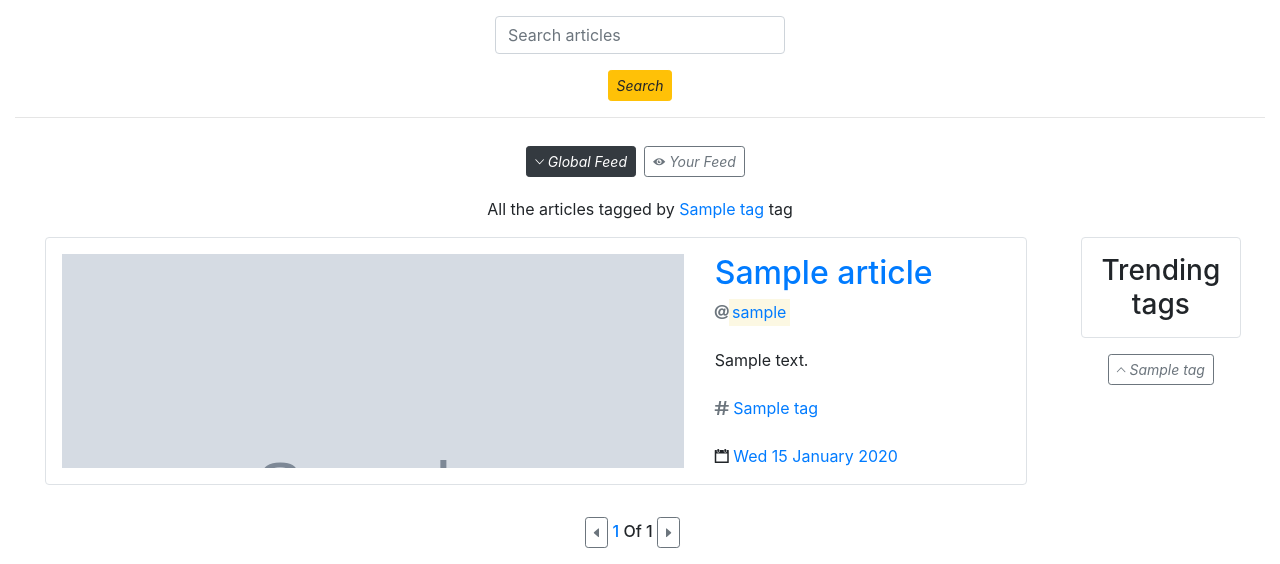
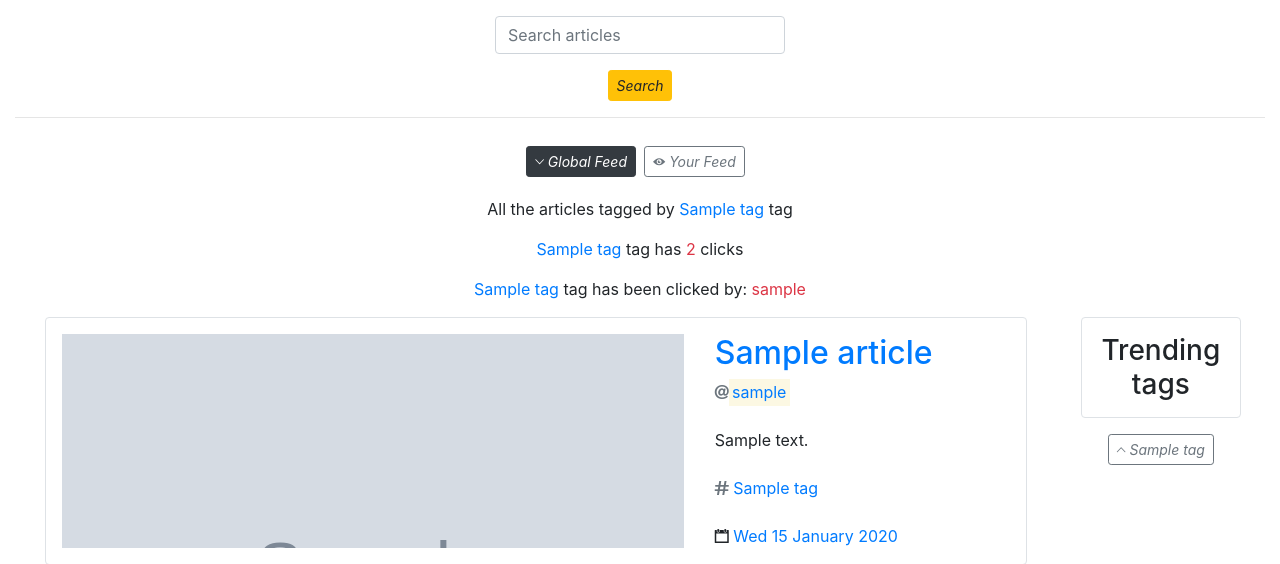
Before and after one commit to aightmunam/Articulate, a Django app: a page that uses templates/articles/list.html in a window 1280 px wide. Shown: the part 57-621 px from the top of the page. Run offline with Django 3.2, Linux system fonts and the light colour scheme; a user stored in the database is signed in; tables that the repository leaves empty hold one stand-in row (values such as "Sample post"); grey boxes marked "Sample" are stand-in pictures; some libraries are stand-ins or nearby versions; some web fonts are replaced.

Commit message:
Add Django signal to calculate tag_click history

```diff
--- a/articles/__init__.py
+++ b/articles/__init__.py
@@ -0,0 +1 @@
+default_app_config = 'articles.apps.ArticlesConfig'
--- a/articles/models.py
+++ b/articles/models.py
@@ -1,13 +1,14 @@
+import os
+
 from django.db import models
 from django.contrib.auth.models import User
 from django.db.models import Count
 from django_extensions.db.fields import AutoSlugField
 from django.conf import settings
 
+from .signals import tag_click
 
-import os
 
-# Create your models here.
 class Article(models.Model):
     title = models.CharField(max_length=100)
     slug = AutoSlugField(('slug'), max_length=50, unique=True, populate_from=('title',))
@@ -45,11 +46,23 @@ class Article(models.Model):
 class Tag(models.Model):
     name = models.CharField(max_length=25, unique=True)
     slug = AutoSlugField(('slug'), max_length=25, populate_from=('name',))
+    click_count = models.IntegerField(default=0)
+    clicked_by_profile = models.ManyToManyField(settings.AUTH_USER_MODEL,
+                                                related_name='tags_clicked',
+                                                blank=True)
     created_at = models.DateTimeField(auto_now_add=True)
     updated_at = models.DateTimeField(auto_now=True)
 
     def __str__(self):
         return self.name
+
+    def increase_click_count(self):
+        self.click_count += 1
+        self.save()
+
+    def add_profile_to_clicked(self, Profile):
+        self.clicked_by_profile.add(Profile)
+        self.save()
 
 
 class Comment(models.Model):
@@ -66,12 +79,8 @@ class Comment(models.Model):
     created_at = models.DateTimeField(auto_now_add=True)
     updated_at = models.DateTimeField(auto_now=True)
 
-
     class Meta:
         ordering = ('created_at',)
 
     def __str__(self):
         return "Comment by {} on {}".format(self.author, self.article)
-
-    def favorite_article(self, username):
-        pass
--- /dev/null
+++ b/articles/receivers.py
@@ -0,0 +1,10 @@
+from django.dispatch import receiver
+
+from .signals import tag_click
+
+@receiver(tag_click)
+def update_tag_click_status(sender, tag, profile, **kwargs):
+    if tag:
+        tag.increase_click_count()
+        if profile:
+            tag.add_profile_to_clicked(profile)
--- /dev/null
+++ b/articles/signals.py
@@ -0,0 +1,3 @@
+from django.dispatch import Signal
+
+tag_click = Signal(providing_args=["tag", "profile"])
--- a/articles/views.py
+++ b/articles/views.py
@@ -1,22 +1,24 @@
+import collections
+
 from django.shortcuts import render, get_object_or_404, redirect
 from django.http import HttpResponse, Http404, JsonResponse
 from django.db.models import Count
 from django.db.models.query import QuerySet
-from django.core.paginator import Paginator, EmptyPage,\
-    PageNotAnInteger
+from django.core.paginator import Paginator, EmptyPage, PageNotAnInteger
 from django.conf import settings
 from django.contrib.auth.decorators import login_required
 from django.contrib.postgres.search import TrigramSimilarity
-
-import collections
+from django.dispatch import receiver
 
 from profiles.models import Profile
 from .models import Article, Tag, Comment
+from .signals import tag_click
 from .forms import ArticleForm, CommentForm, SearchForm
 
-# Create your views here.
+
 def aritcle_index(request):
     return redirect("articles:article_list")
+
 
 def article_list(request, tag_slug=None, local=False):
     feed_articles = None
@@ -60,7 +62,6 @@ def article_list(request, tag_slug=None, local=False):
     else:
         top_five_most_popular_tags = []
 
-
     search_form = SearchForm()
     tag = None
     query = None
@@ -76,6 +77,7 @@ def article_list(request, tag_slug=None, local=False):
 
         if tag_slug:
             tag = get_object_or_404(Tag, slug=tag_slug)
+            tag_click.send(sender=Tag, tag=tag, profile=request.user)
             feed_articles = feed_articles.filter(tags__in=[tag])
 
         paginator = Paginator(feed_articles, 4)
@@ -94,6 +96,7 @@ def article_list(request, tag_slug=None, local=False):
                                                           "query": query,
                                                           "local": local,
                                                           "popular_tags": top_five_most_popular_tags})
+
 
 def article_detail(request, article_slug):
     article = get_object_or_404(Article, slug=article_slug)
@@ -127,6 +130,7 @@ def article_detail(request, article_slug):
                                                             "comments": comments,
                                                             "new_comment": new_comment,
                                                             "comment_form": comment_form,})
+
 
 @login_required
 def article_create_new(request):
--- a/templates/articles/list.html
+++ b/templates/articles/list.html
@@ -14,16 +14,12 @@
     </div>
 </div>
 {% endif %}
-
-
 <div class="row d-flex justify-content-center pt-3 mb-3 bg-transparent ">
     <div class="col-6 ">
             {% include "components/form.html" with form=search_form form_method="get" button_text="Search"%}
     </div>
 </div>
-
 <hr class="mb-4">
-
 <div class="row">
 {% if local %}
     <div class="col-6 text-right text-light mb-3 p-1">
@@ -64,6 +60,24 @@
             <div class="col-12 text-center">
                 <p>All the articles tagged by <span class="text-primary">{{tag}}</span> tag</p>
             </div>
+            <div class="col-12 text-center">
+                <p><span class="text-primary">{{tag.name}} </span> tag has <span class="text-danger">{{tag.click_count}}</span> clicks</p>
+            </div>
+            {% if tag.clicked_by_profile %}
+                <div class="col-12 text-center">
+                    <p>
+                        <span class="text-primary">{{tag.name}} </span> tag has been clicked by: <span class="text-danger">
+                            {% for profile_click in tag.clicked_by_profile.all %}
+                                {% if not forloop.last %}
+                                    {{profile_click.username}},
+                                {% else %}
+                                    {{profile_click.username}}
+                                {%endif %}
+                            {% endfor %}
+                        </span>
+                    </p>
+                </div>
+            {% endif %}
         {% endif %}
         {% if query %}
             <div class="col-12 text-center">
```
Also changed, not shown: articles/apps.py (+6 -1 lines), articles/migrations/0006_tag_click_count.py (added), articles/migrations/0007_tag_clicked_by_profile.py (added). Lines whose indentation alone changed are shown as unchanged.
